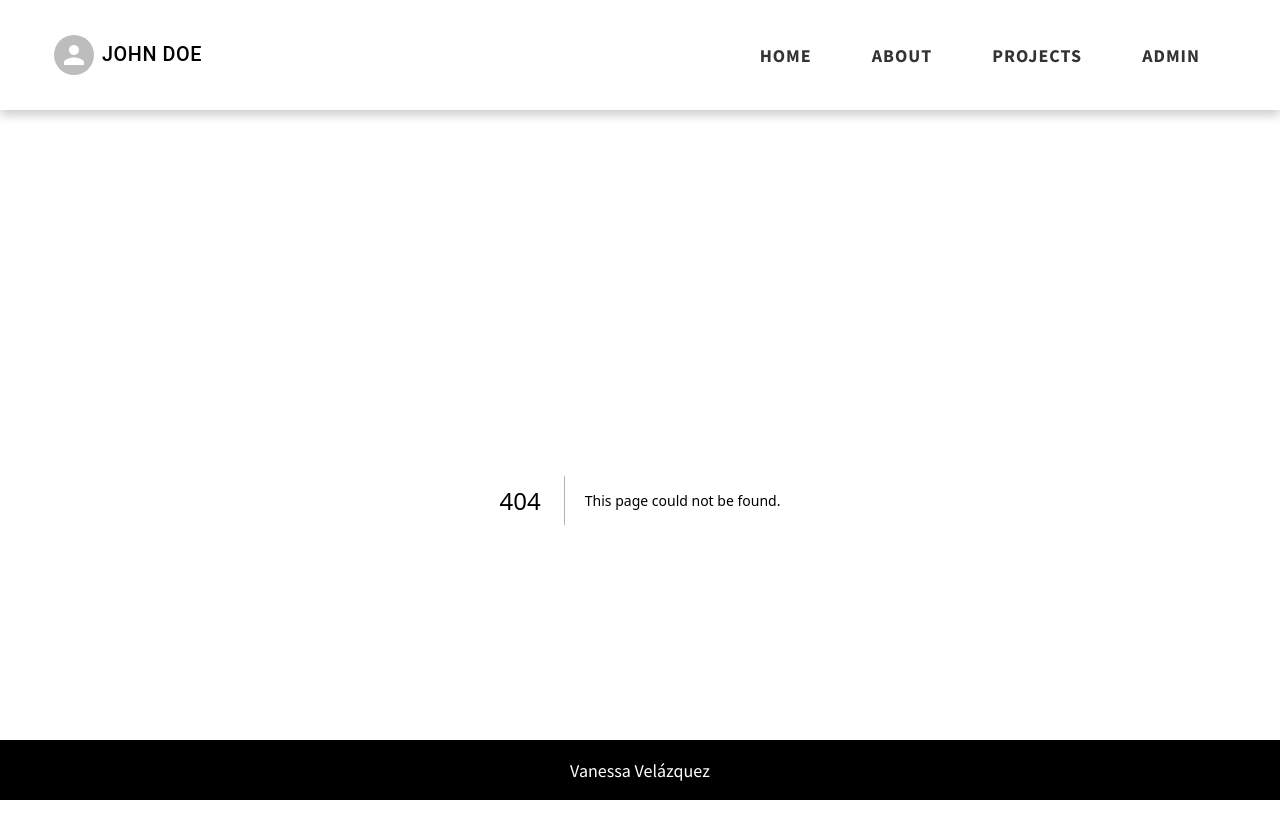
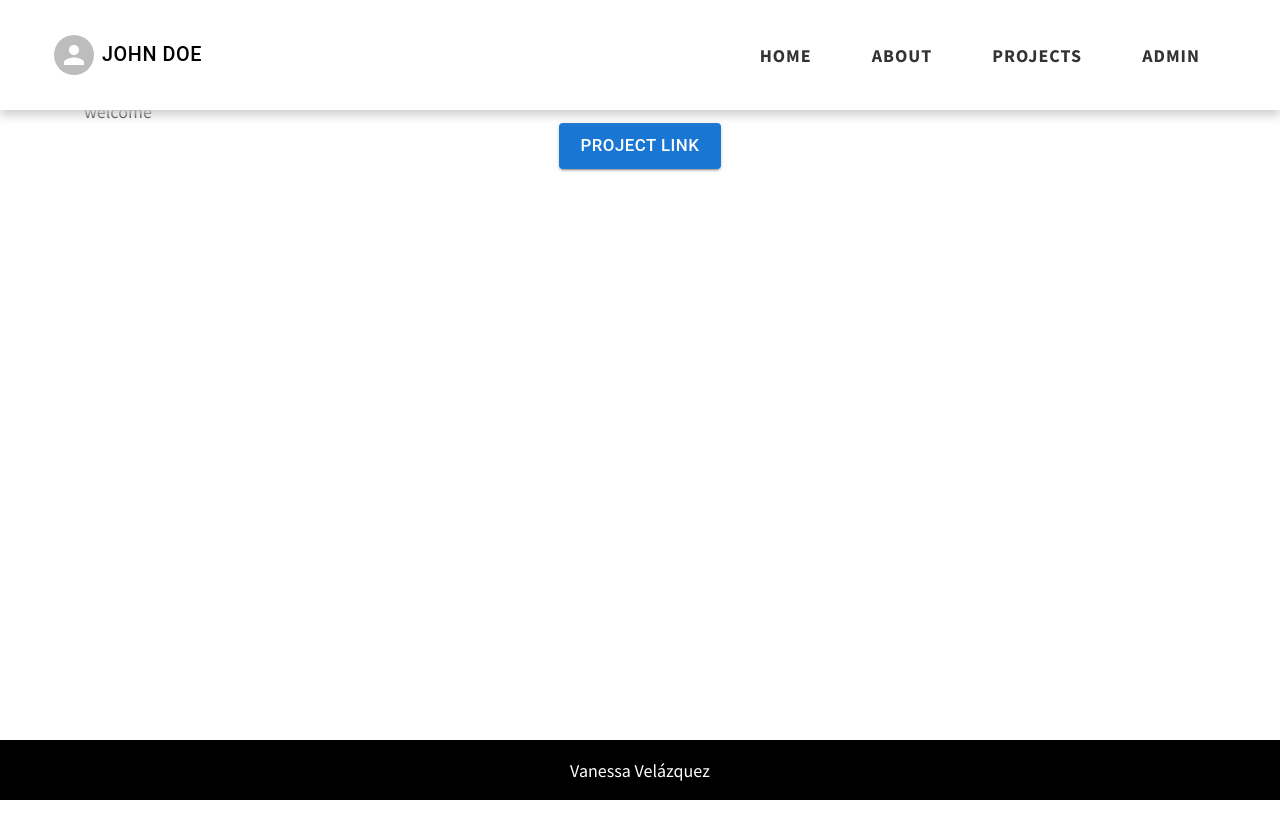
Before and after one commit to ledautopica/fullstack-3-frontend, a Next.js app in the folder my-portfolio/: page /projects/1 in a window 1280 px wide. Before the commit this address had no page. Shown: the top 838 px of the page. After the commit the page ends 800 px from the top, so only its background shows below. Built offline with nearby package versions, Linux system fonts and the light colour scheme.

Commit message:
sesion 5 primer parte

```diff
--- a/my-portfolio/package.json
+++ b/my-portfolio/package.json
@@ -16,6 +16,7 @@
     "eslint": "8.40.0",
     "eslint-config-next": "13.4.1",
     "next": "13.4.1",
+    "next-seo": "^6.0.0",
     "react": "18.2.0",
     "react-dom": "18.2.0",
     "react-hook-form": "^7.43.9",
--- a/my-portfolio/src/components/forms/ProjectForm.js
+++ b/my-portfolio/src/components/forms/ProjectForm.js
@@ -23,7 +23,7 @@ export default function ProjectForm ({ onSubmit }) {
   const fetchSkills = async () => {
     try {
       const response = await fetch(
-        "https://mike-skills-api-123123-default-rtdb.firebaseio.com/skills.json"
+        "https://my-skills-api-b0ed1-default-rtdb.firebaseio.com/skills.json"
       );
       const data = await response.json();
       const skillsArray = data.split(",");
--- /dev/null
+++ b/my-portfolio/src/pages/api/projects/[id].js
@@ -0,0 +1,10 @@
+export default async function handler(req, res) {
+    const response = await fetch("http://localhost:3000/api/projects/");
+    const projects = await response.json();
+
+    const { id } = req.query;
+
+    const match = projects.find((project) => project._id == id);
+
+    res.status(200).json(match);
+  }
--- /dev/null
+++ b/my-portfolio/src/pages/projects/[id]/index.js
@@ -0,0 +1,23 @@
+import { Box, Grid, Button } from "@mui/material";
+import PageDescription from "@/components/PageDescription";
+
+function Project({}){
+    return <>
+    <Grid
+    container />
+    <Box> <span> welcome</span></Box>
+    <Grid container></Grid>
+
+    <Box textAlign="center">
+    <Button variant="contained" size="large">
+    Project link
+    </Button>
+
+    </Box>
+
+    </>;
+
+
+}
+
+export default Project;
```
Also changed, not shown: 1 other file (tests, documents, lock files or other folders).
